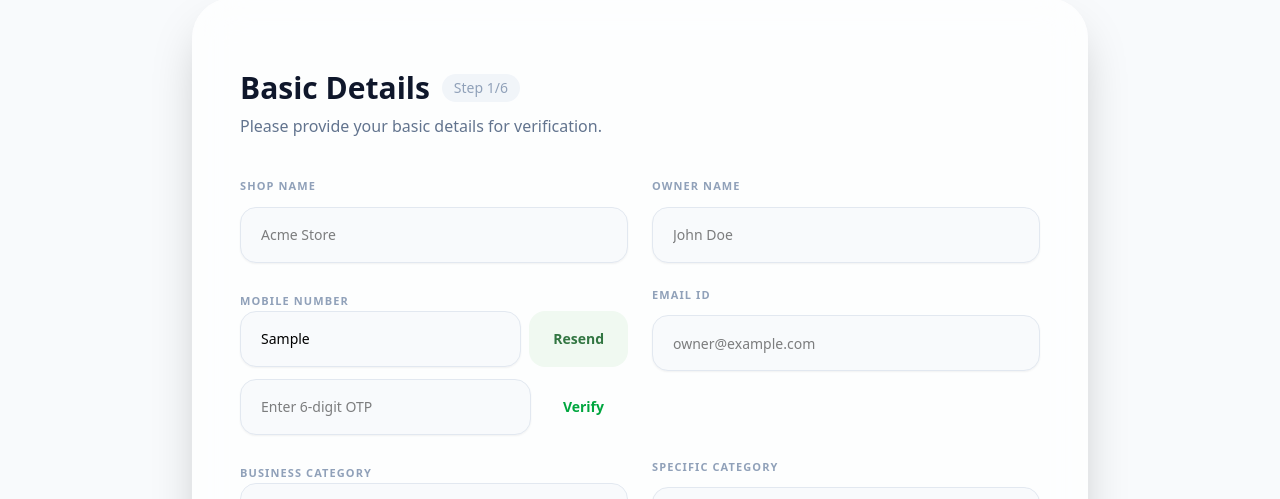
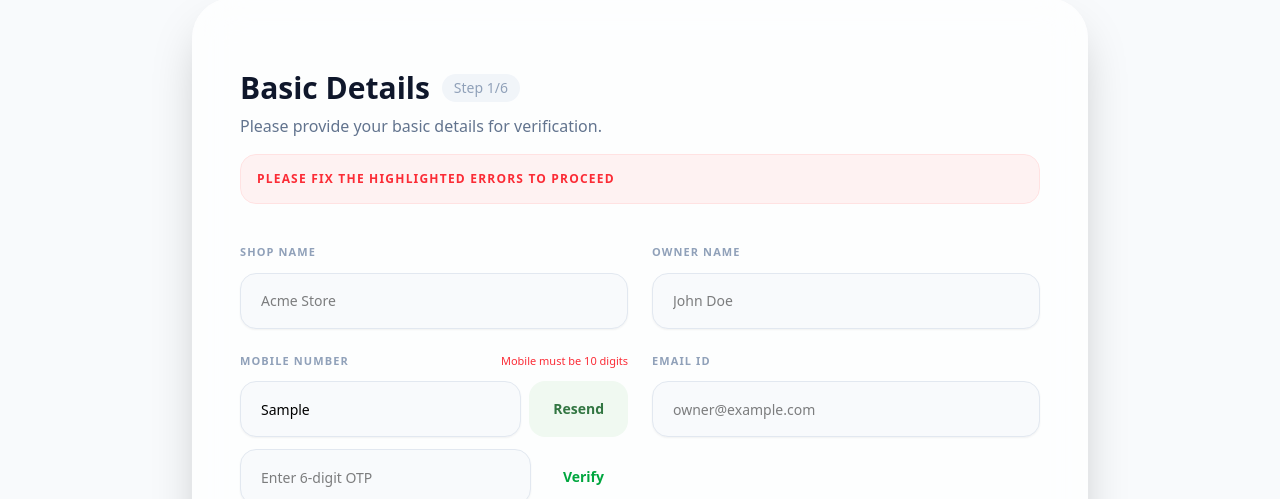
Before and after one commit to adhivedhanlr-maker/E-commerce, a Next.js app in the folder frontend/: page /seller/register in a window 1280 px wide. Both pictures are taken after typing "Sample" into the empty fields and a click on the button "Send OTP". Shown: the part 301-800 px from the top of the page. Built offline with nearby package versions, Linux system fonts and the light colour scheme; no server answers.

Commit message:
fix: address 'not working' report by adding missing error displays and OTP verification logic

```diff
--- a/frontend/src/app/seller/register/page.tsx
+++ b/frontend/src/app/seller/register/page.tsx
@@ -116,6 +116,7 @@ export default function AdvancedSellerRegister() {
 
     // Moved from renderStepContent to respect Rules of Hooks
     const [otpSent, setOtpSent] = useState(false);
+    const [isOtpVerified, setIsOtpVerified] = useState(false);
 
     const { register, handleSubmit, formState: { errors }, reset, setValue, watch } = useForm<FlatOnboardingForm>({
         // eslint-disable-next-line @typescript-eslint/no-explicit-any
@@ -247,6 +248,7 @@ export default function AdvancedSellerRegister() {
     };
 
     const handleNext = async (data: FlatOnboardingForm) => {
+        console.log('Submitting step:', currentStep, 'with data:', data);
         // Map flat data to IBusinessProfile
         const mappedData: Partial<IBusinessProfile> = {
             ...formData,
@@ -417,6 +419,11 @@ export default function AdvancedSellerRegister() {
                                             </span>
                                         </h2>
                                         <p className="text-slate-500 mt-2">Please provide your {STEPS[currentStep - 1].title.toLowerCase()} for verification.</p>
+                                        {Object.keys(errors).length > 0 && (
+                                            <div className="mt-4 p-4 bg-red-50 dark:bg-red-900/10 border border-red-100 dark:border-red-900/30 rounded-2xl">
+                                                <p className="text-xs font-bold text-red-500 uppercase tracking-widest">Please fix the highlighted errors to proceed</p>
+                                            </div>
+                                        )}
                                     </div>
 
                                     {/* STEP CONTENT RENDERING */}
@@ -429,6 +436,8 @@ export default function AdvancedSellerRegister() {
                                             watch,
                                             otpSent,
                                             setOtpSent,
+                                            isOtpVerified,
+                                            setIsOtpVerified,
                                             (docKey: string, file: File) => {
                                                 setFormData((prev: Partial<IBusinessProfile>) => ({
                                                     ...prev,
@@ -492,11 +501,18 @@ function renderStepContent(
     watch: UseFormWatch<FlatOnboardingForm>,
     otpSent: boolean,
     setOtpSent: (val: boolean) => void,
+    isOtpVerified: boolean,
+    setIsOtpVerified: (val: boolean) => void,
     handleDocUpload: (key: string, file: File) => void
 ) {
     const handleSendOtp = () => {
         setOtpSent(true);
         setTimeout(() => alert('OTP sent to mobile number! (Mocked)'), 500);
+    };
+
+    const handleVerifyOtp = () => {
+        setIsOtpVerified(true);
+        alert('Mobile number verified successfully!');
     };
 
     const handlePincodeChange = async (e: React.ChangeEvent<HTMLInputElement>) => {
@@ -524,7 +540,10 @@ function renderStepContent(
                     <FormField label="Shop Name" name="businessName" register={register} errors={errors} placeholder="Acme Store" />
                     <FormField label="Owner Name" name="ownerName" register={register} errors={errors} placeholder="John Doe" />
                     <div className="space-y-3">
-                        <label className="text-[11px] font-bold uppercase tracking-widest text-slate-400">Mobile Number</label>
+                        <label className="text-[11px] font-bold uppercase tracking-widest text-slate-400 flex justify-between">
+                            Mobile Number
+                            {errors.mobileNumber && <span className="text-red-500 normal-case font-medium tracking-normal">{errors.mobileNumber.message as string}</span>}
+                        </label>
                         <div className="flex gap-2">
                             <Input {...register('mobileNumber')} placeholder="9988776655" className="h-14 rounded-2xl bg-slate-50 dark:bg-slate-800/50 border border-slate-200 dark:border-white/10 px-5 text-sm" />
                             <Button type="button" onClick={handleSendOtp} variant="secondary" className="h-14 px-6 rounded-2xl font-bold bg-primary-50 text-primary-600 hover:bg-primary-100">
@@ -534,13 +553,22 @@ function renderStepContent(
                         {otpSent && (
                             <div className="mt-2 flex gap-2">
                                 <Input placeholder="Enter 6-digit OTP" className="h-14 rounded-2xl bg-slate-50 dark:bg-slate-800/50 border border-slate-200 dark:border-white/10 px-5 text-sm" />
-                                <Button type="button" variant="ghost" className="h-14 px-6 rounded-2xl font-bold text-green-600">Verify</Button>
+                                {isOtpVerified ? (
+                                    <div className="h-14 flex items-center gap-2 px-6 text-green-600 font-bold">
+                                        <CheckCircle2 className="w-5 h-5" /> Verified
+                                    </div>
+                                ) : (
+                                    <Button type="button" onClick={handleVerifyOtp} variant="ghost" className="h-14 px-6 rounded-2xl font-bold text-green-600">Verify</Button>
+                                )}
                             </div>
                         )}
                     </div>
                     <FormField label="Email ID" name="email" register={register} errors={errors} placeholder="owner@example.com" />
                     <div className="space-y-3">
-                        <label className="text-[11px] font-bold uppercase tracking-widest text-slate-400">Business Category</label>
+                        <label className="text-[11px] font-bold uppercase tracking-widest text-slate-400 flex justify-between">
+                            Business Category
+                            {errors.natureOfBusiness && <span className="text-red-500 normal-case font-medium tracking-normal">{errors.natureOfBusiness.message as string}</span>}
+                        </label>
                         <select {...register('natureOfBusiness')} className="w-full h-14 rounded-2xl bg-slate-50 dark:bg-slate-800/50 border border-slate-200 dark:border-white/10 px-5 text-sm outline-none focus:border-primary-500 transition-all">
                             <option value="Retailer">Retail</option>
                             <option value="Wholesaler">Wholesale</option>
```
